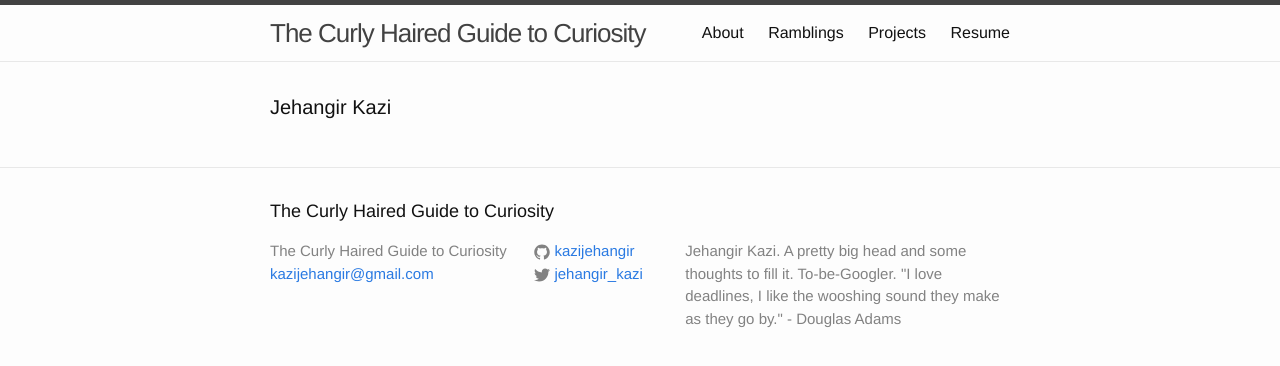
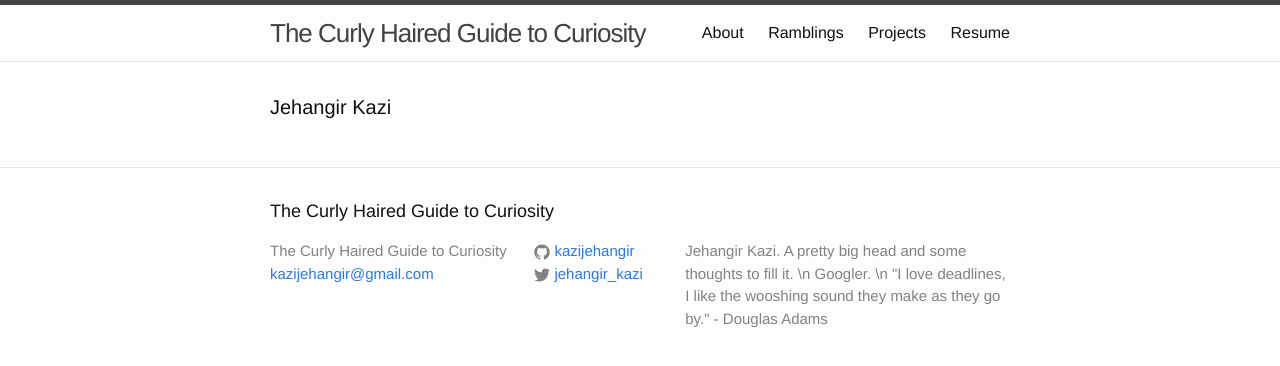
Before and after one commit to kazijehangir/kazijehangir.github.io, a Jekyll site: the page built from index.html, in a window 1280 px wide. Shown: the top 366 px of the page. Built offline with Jekyll 4.4.1, drawn with Linux system fonts in a browser that asks for light colours.

```diff
--- a/_config.yml
+++ b/_config.yml
@@ -10,9 +10,9 @@ title: The Curly Haired Guide to Curiosity
 email: kazijehangir@gmail.com # change this when private email is feasible.
 description: > # this means to ignore newlines until "baseurl:"
   Jehangir Kazi. A pretty big head and some thoughts to fill it.
-
-  To-be-Googler.
-
+  \n
+  Googler.
+  \n
   "I love deadlines, I like the wooshing sound they make as they go by."
   - Douglas Adams
 
```
Also changed, not shown: blog/_posts/2019-02-11-six-months-as-a-googler.markdown (added, +24 -0 lines).
